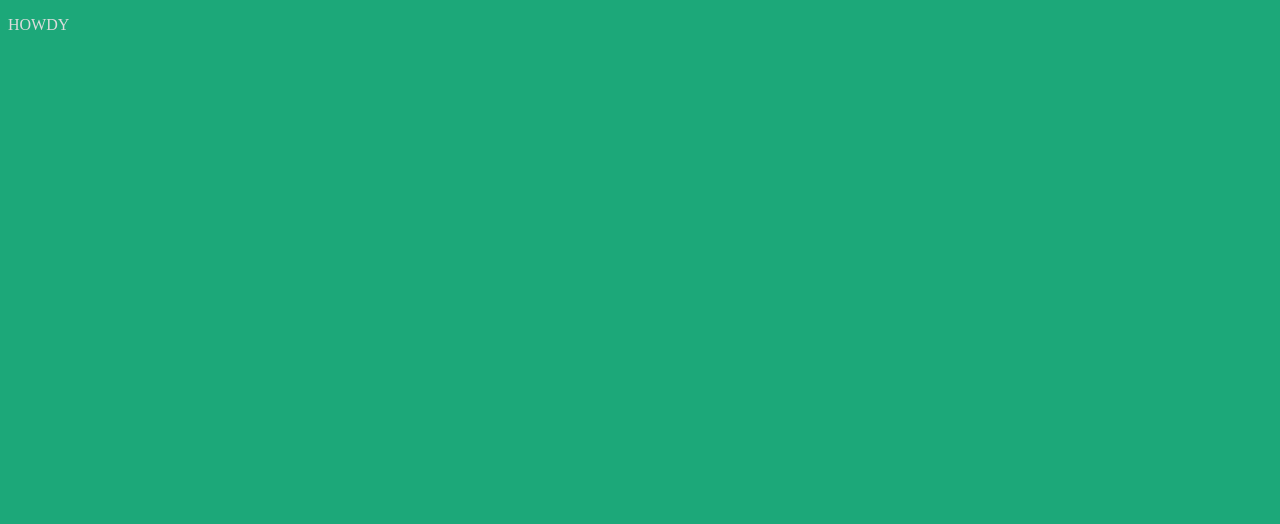
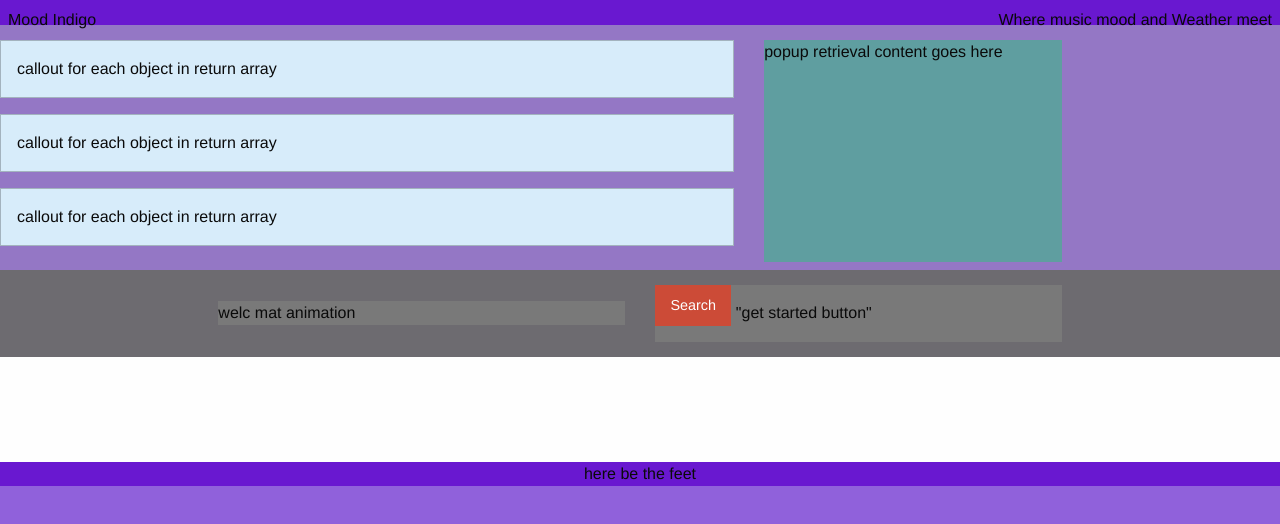
Before and after one commit to epachols/moodIndigo, a plain HTML site: page index.html in a window 1280 px wide. Drawn offline with nearby package versions, Linux system fonts and the light colour scheme.

Commit message:
pushing basic grid layout, merging with dev if no conflicts

```diff
--- a/index.html
+++ b/index.html
@@ -1,23 +1,69 @@
 <!DOCTYPE html>
-<html lang="en">
-<head>
-    <meta charset="UTF-8">
-    <meta name="viewport" content="width=device-width, initial-scale=1.0">
-    <!-- insert links for framework -->
-    <!-- insert link for moment or similar lib -->
+<!-- might not need class="no-js" in the html tag - recommended for stopping certain auto-styles but check if needed using outsourced cdn  -->
+<html class="no-js" lang="en">
+  <head>
+    <meta charset="UTF-8" />
+    <meta name="viewport" content="width=device-width, initial-scale=1.0" />
     <!-- insert link for FA -->
-    <script src="https://kit.fontawesome.com/956330d85a.js" crossorigin="anonymous"></script>
+
+    <!-- Compressed CSS for foundation framework-->
+    <link
+      rel="stylesheet"
+      href="https://cdn.jsdelivr.net/npm/foundation-sites@6.6.3/dist/css/foundation.min.css"
+      integrity="sha256-ogmFxjqiTMnZhxCqVmcqTvjfe1Y/ec4WaRj/aQPvn+I="
+      crossorigin="anonymous"
+    />
+    <script
+      src="https://kit.fontawesome.com/956330d85a.js"
+      crossorigin="anonymous"
+    ></script>
     <!-- link for css stylesheet  -->
-    <link rel="stylesheet" href="style.css">
+    <link rel="stylesheet" href="style.css" />
     <title>Mood indiGo</title>
-</head>
-<body>
+  </head>
+  <body>
 
+    <div class="top-bar">
+        <div class="top-bar-left stacked-for-medium">Mood Indigo</div>
+        <div class="top-bar-right stacked-for-medium">Where music mood and Weather meet</div>
+    </div>
 
+    <!-- main content goes in individual grid divs, can put them in a container called grid-container fluid later if need-->
+    <main>
+      <!-- grid-x on a div will put all the things inside it into a row, grid-y will put it into columns -->
+      <div class="grid-x grid-margin-y grid-margin-x align-around" id="content">
+        <div class="cell small-7 flex-container flex-dir-column">
+            <div class="callout primary flex-child-auto">callout for each object in return array</div>
+            <div class="callout primary flex-child-auto">callout for each object in return array</div>
+            <div class="callout primary flex-child-shrink">callout for each object in return array</div>
+          </div>
+        <div class="cell small-3" id="resultscallouts">popup retrieval content goes here</div>
+      </div>
+
+      <div class="grid-x grid-margin-y grid-margin-x align-center-middle" id="welcomeMat">
+        <div class="cell small-4" >welc mat animation</div>
+        <div class="cell small-4">
+            <button type="button" class="alert button" id="startBtn">Search</button>
+            "get started button"
+
+        </div>
+      </div>
+    </main>
+
+    <footer>
+        <div class="grid-x align-center">here be the feet</div>
+    </footer>
 
     <!-- add in any other libraries we might use -->
     <script src="https://ajax.googleapis.com/ajax/libs/jquery/3.5.1/jquery.min.js"></script>
+    <!-- Compressed JavaScript for foundation -->
+    <script
+      src="https://cdn.jsdelivr.net/npm/foundation-sites@6.6.3/dist/js/foundation.min.js"
+      integrity="sha256-pRF3zifJRA9jXGv++b06qwtSqX1byFQOLjqa2PTEb2o="
+      crossorigin="anonymous"
+    ></script>
+    <!-- moment js library -->
     <script src="https://cdnjs.cloudflare.com/ajax/libs/moment.js/2.24.0/moment.min.js"></script>
     <script src="script.js"></script>
-</body>
+  </body>
 </html>
--- a/script.js
+++ b/script.js
@@ -1,2 +1,2 @@
-// test fire of js link
-$("body").prepend($("<p>").text("HOWDY"));
+// // the following is just a test fire of js link
+// $("body").prepend($("<p>").text("HOWDY"));
--- a/style.css
+++ b/style.css
@@ -1,4 +1,34 @@
 html {
-    background-color: rgb(28, 168, 121);
+    background-color: rgb(144, 97, 219);
     color: gainsboro;
 }
+
+
+/* the following stylings are for grid setup and should be considered fully replaceable with subsequent foundation styles.  */
+.small-4 {
+    background-color: rgb(121, 121, 121)
+}
+
+.top-bar {
+    background-color:#6918D0;
+}
+#content {
+    background-color: rgb(148, 119, 197)
+}
+
+#results {
+    min-height: 50vh;
+    background-color: aquamarine;
+    margin: 5px 5px 5px 5px;
+}
+#welcomeMat {
+    background-color: rgb(109, 107, 112);
+    margin-top: 1vh;
+}
+#resultscallouts {
+    background-color: cadetblue;
+}
+footer {
+    margin-top: 15vh;
+    background-color: #6918D0;
+}
```
Also changed, not shown: 1 other file.
